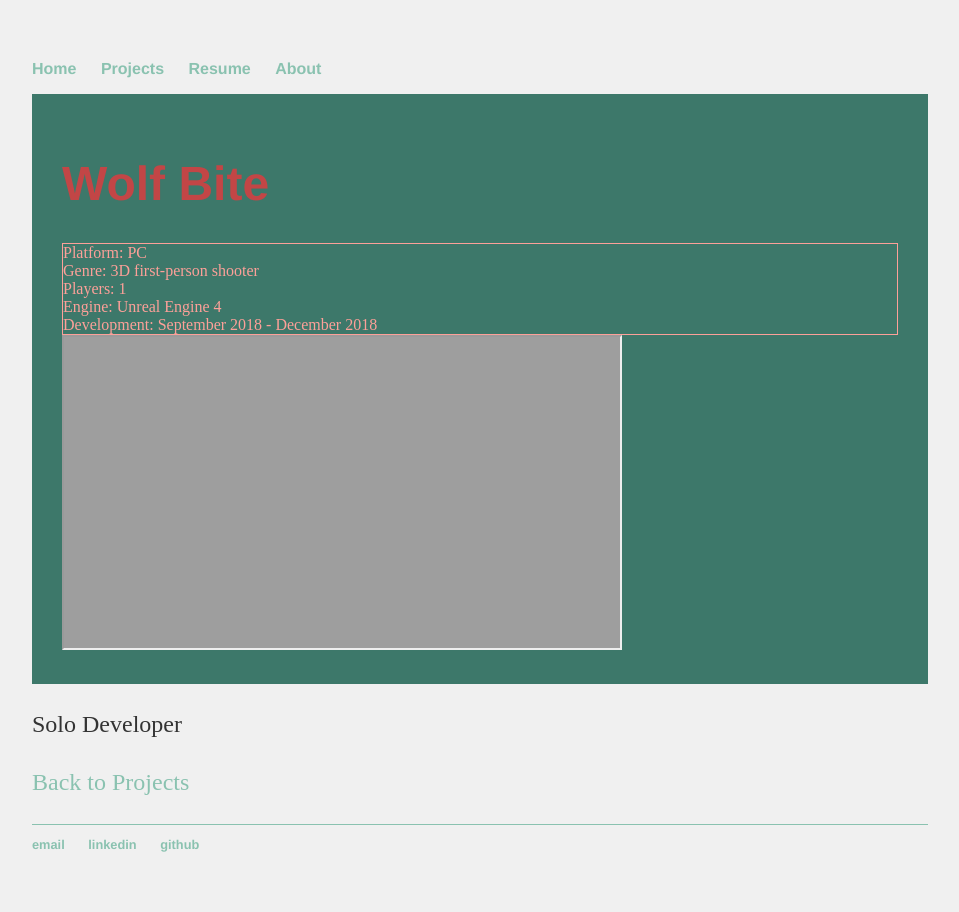
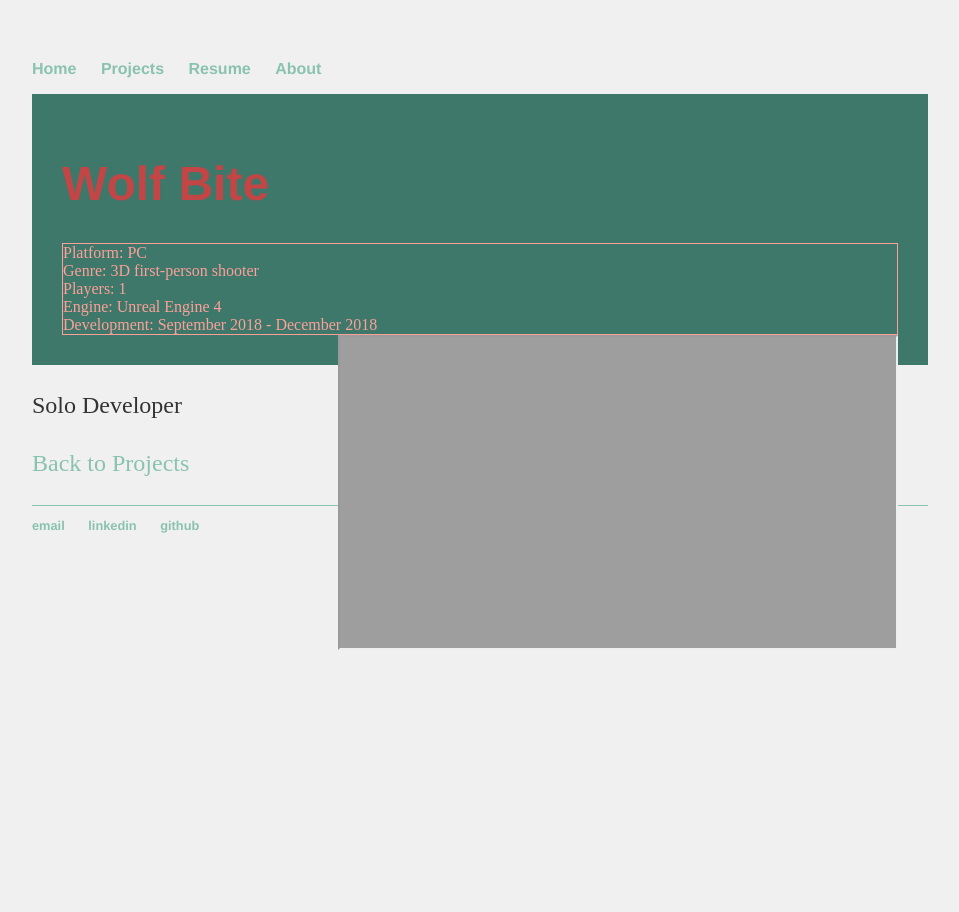
Before and after one commit to digigrant/digigrant.github.io, a Jekyll site: the page built from projects/wolf-bite.html, in a window 1280 px wide. Shown: the whole page, without its empty margins (160-1119 px from the left). Built offline with Jekyll 4.4.1, drawn with Linux system fonts in a browser that asks for light colours.

Commit message:
Update main.scss

```diff
--- a/_sass/main.scss
+++ b/_sass/main.scss
@@ -111,13 +111,25 @@
     background-color: $color4;
     padding: 30px;
 
-    .specs
+    .left
     {
-        border: 1px solid $color3;
+        .specs
+        {
+            border: 1px solid $color3;
+        }
     }
 
-    .video
+    .right
     {
-        border: 1px solid $color5;
+        float: right;
+
+        .video
+        {
+            border: 1px solid $color5;
+        }
     }
+
+
+
+
 }
```
